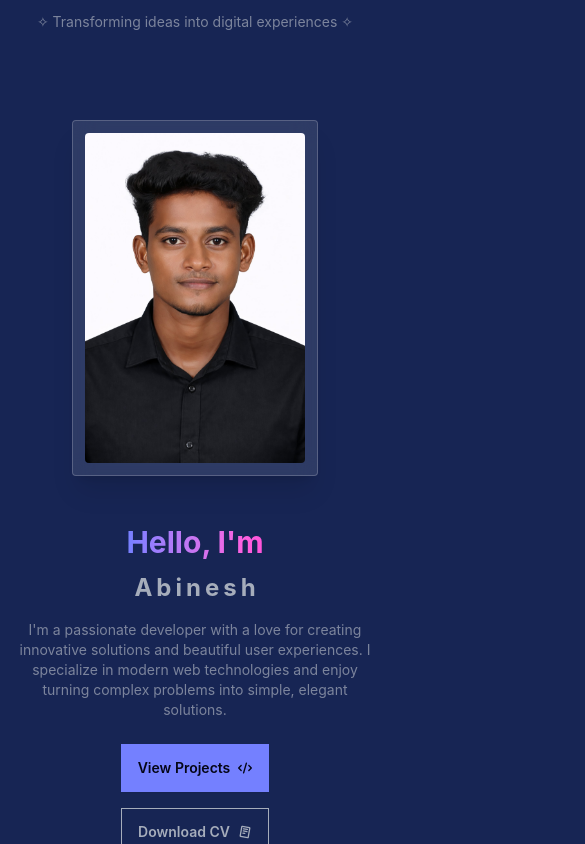
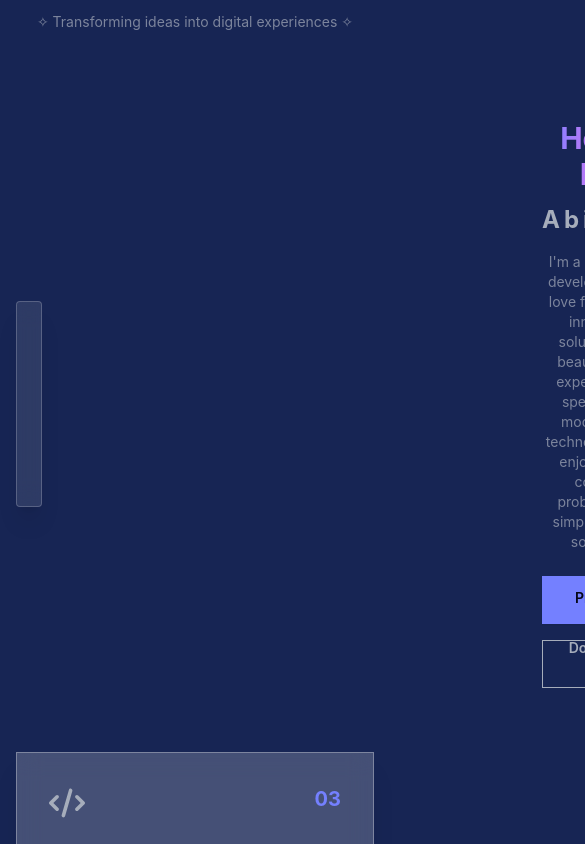
Before and after one commit to Abinesh025/my-portfolio, a React (Vite) app: page / in a window 390 px wide. Shown: the part 980-1824 px from the top of the page, 585 px wide, since content can reach past the window. Built offline with nearby package versions, Linux system fonts and the light colour scheme.

Commit message:
🚀 Third  Update

```diff
--- a/src/components/About.jsx
+++ b/src/components/About.jsx
@@ -94,7 +94,7 @@ const letterVariants = {
   <div className="container mx-auto px-4">
 
     {/* TOP SECTION */}
-    <div className="flex flex-col lg:flex-row items-center justify-between gap-12">
+    <div className="flex  lg:flex-row items-center justify-evenly gap-[500px]">
 
       {/* IMAGE (TOP ON MOBILE) */}
       <motion.div
@@ -102,19 +102,26 @@ const letterVariants = {
         animate={isInView ? { opacity: 1, x: 0 } : { opacity: 0, x: -100 }}
         transition={{ duration: 0.6 }}
         className="
+          flex items-center justify-center
           text-center
           backdrop-blur-md bg-white/10 dark:bg-white/5
           rounded
           p-3
           shadow-xl
           border border-white/20
-    sm:w-[80%] md:w-[50%] lg:w-[20vw]
+          sm:w-[80%] md:w-[50%] lg:w-auto
         "
       >
         <img
           src={Abi}
           alt="Abinesh"
-          className="rounded w-[220px] sm:w-[250px]"
+          className="
+            rounded-md
+            w-[140px] h-[180px]
+            sm:w-[150px] sm:h-[200px]
+            md:w-[160px] md:h-[210px]
+            object-cover
+          "
         />
       </motion.div>
 
--- a/src/components/Certificates.jsx
+++ b/src/components/Certificates.jsx
@@ -75,13 +75,21 @@ const Certificates = () => {
           variants={cardVariants}
           initial="hidden"
           animate={isInView ? 'visible' : 'hidden'}
-          className="card backdrop-blur-md bg-white/20 dark:bg-white/10 shadow-xl hover:shadow-2xl transition-all duration-300 hover:-translate-y-1 border border-white/30"
+          className="
+            overflow-hidden
+            rounded-xl
+            shadow-xl
+            hover:shadow-2xl
+            transition-all duration-300 hover:-translate-y-1
+            border border-white/30
+            bg-white/5 dark:bg-white/5
+          "
         >
-          <div className="card-body">
-            <div className="flex items-center justify-between mb-2">
-              <img src={cert.photo} alt='Certificate' className='w-full rounded' />
-            </div>
-          </div>
+          <img
+            src={cert.photo}
+            alt="Certificate"
+            className="block w-full h-auto"
+          />
         </motion.div>
       ))}
     </div>
--- a/src/components/Projects.jsx
+++ b/src/components/Projects.jsx
@@ -8,6 +8,7 @@ import todo from "../assets/todo.png"
 import Weather from "../assets/Weather.png"
 import { GoLinkExternal } from "react-icons/go";
 import { AiFillGithub } from "react-icons/ai";
+import tot from "../assets/tot.png"
 
 
 const Projects = () => {
@@ -15,6 +16,14 @@ const Projects = () => {
   const isInView = useInView(ref, { once: true, margin: '-50px' })
 
   const projects = [
+    {
+      title: 'Tutorial Hub',
+      photo: tot,
+      description: 'Tutorial Hub is an educational platform that provides structured tutorials, guides, and resources for technologies like Arduino, Raspberry Pi, and ESP32. It helps learners understand concepts easily through organized modules, practical examples, and interactive content.',
+      tech: ['React', 'Tailwind CSS', "Prebuild UI", 'Responsive UI'],
+      liveLink: "https://egs-tutorial.netlify.app/",
+      githubLink: "https://github.com/Abinesh025/Iot"
+    },
     {
       title: 'GoAdvance Digital Marketing',
       photo: goAdvance,
--- a/src/pages/Contact.jsx
+++ b/src/pages/Contact.jsx
@@ -15,6 +15,22 @@ const Contact = () => {
     email: '',
     message: '',
   })
+  const sendEmail = (e) => {
+    e.preventDefault();
+
+    emailjs
+      .sendForm('YOUR_SERVICE_ID', 'YOUR_TEMPLATE_ID', form.current, {
+        publicKey: 'YOUR_PUBLIC_KEY',
+      })
+      .then(
+        () => {
+          console.log('SUCCESS!');
+        },
+        (error) => {
+          console.log('FAILED...', error.text);
+        },
+      );
+  };
   const [status, setStatus] = useState('')
   const ref = useRef(null)
   const isInView = useInView(ref, { once: true, margin: '-100px' })
@@ -28,7 +44,19 @@ const Contact = () => {
 
   const handleSubmit = (e) => {
     e.preventDefault()
-    // Handle form submission here
+    emailjs
+    .sendForm('service_eafpqu6', 'YOUR_TEMPLATE_ID', form.current, {
+      publicKey: 'YOUR_PUBLIC_KEY',
+    })
+    .then(
+      () => {
+        console.log('SUCCESS!');
+      },
+      (error) => {
+        console.log('FAILED...', error.text);
+      },
+    );
+
     setStatus('success',toast.success("Message sent successfully!"))
 
     setTimeout(() => {
--- a/vite.config.js
+++ b/vite.config.js
@@ -3,4 +3,8 @@ import react from '@vitejs/plugin-react'
 
 export default defineConfig({
   plugins: [react()],
-})
+  server
+:{
+  port:3000,
+  host:true
+}})
```
Also changed, not shown: src/assets/tot.png (added). Lines whose indentation alone changed are shown as unchanged.
